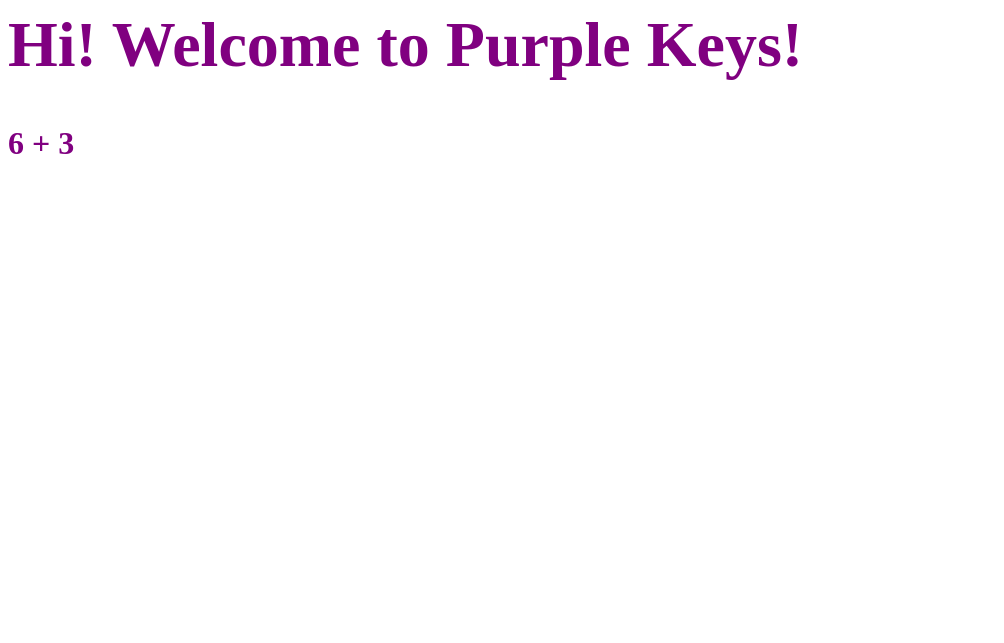
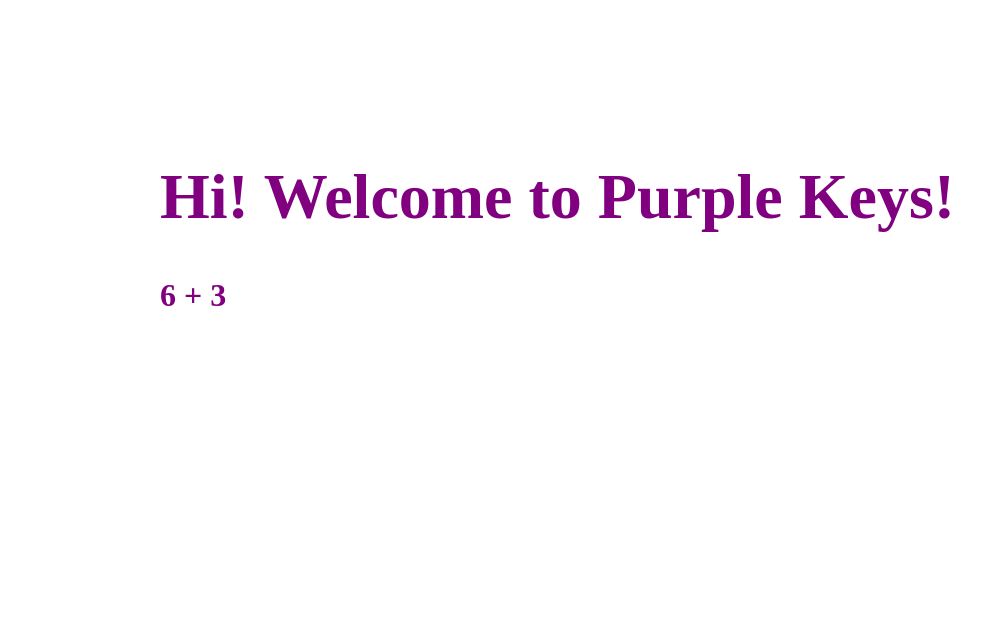
Before and after one commit to yoderj/homeschool, a plain HTML site: page purplekeys.html in a window 1280 px wide. Shown: the whole page, without its empty margins (0-1004 px from the left). Drawn offline with nearby package versions, Linux system fonts and the light colour scheme.

Commit message:
Add a little margin.

```diff
--- a/purplekeys.html
+++ b/purplekeys.html
@@ -93,6 +93,7 @@ document.onkeyup = function(event) {
 }
 body {
    font-size: 2em;
+   margin: 5em;
 }
 </style>
 </head>
```
